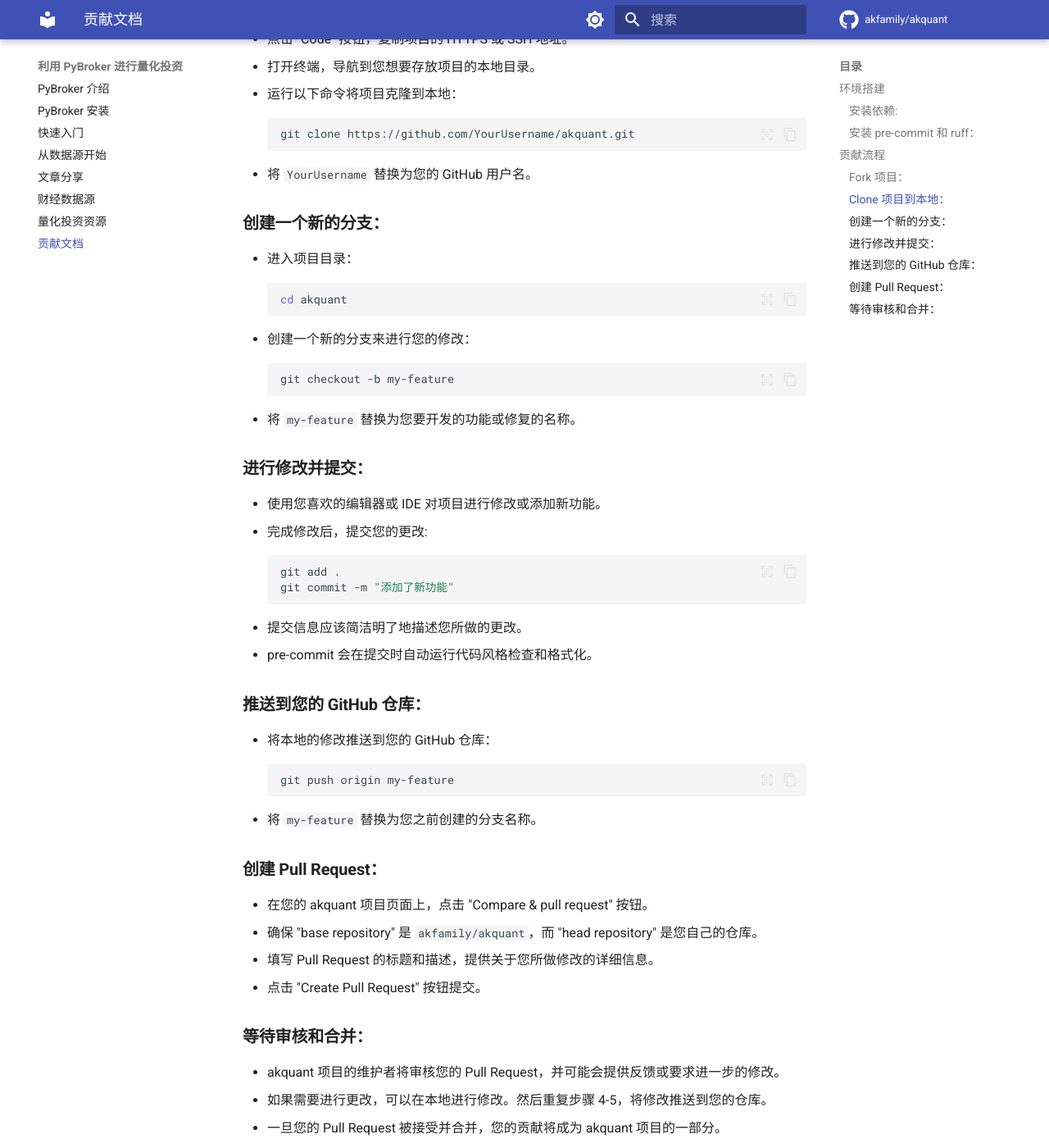
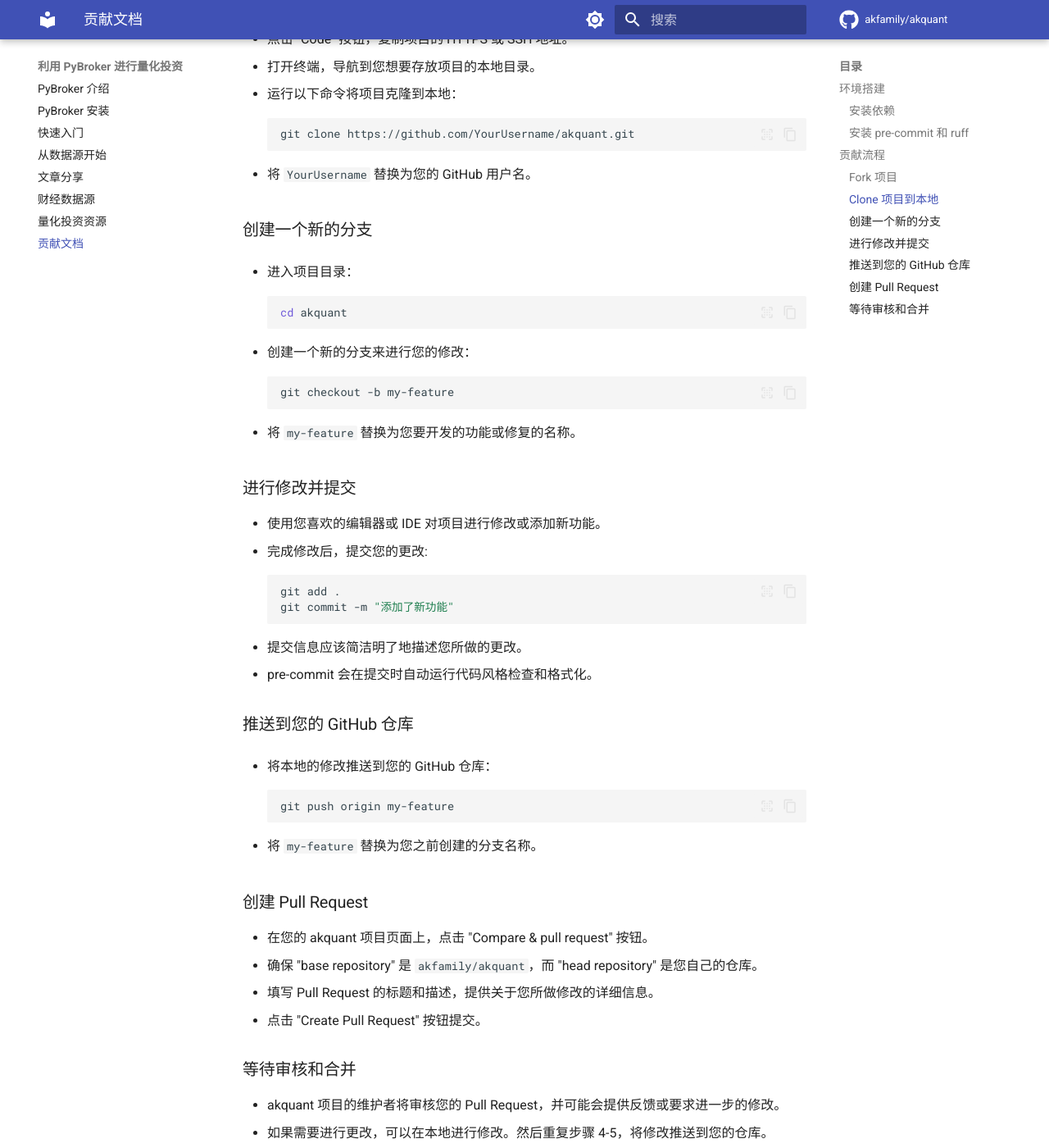
Before and after one commit to xujinzhao/akquant, an MkDocs documentation site: the page built from docs/contributing.md, in a window 1280 px wide and 1400 px high, scrolled down 1021 px. Shown: the whole window at 82% size. Built offline with MkDocs 1.6.1 and Material for MkDocs 9.7.7, drawn with Linux system fonts in a browser that asks for light colours; comment, search, counter and statistics services are not loaded; the version menu is left out; some of the changed text lies outside the part shown.

Commit message:
docs: update docs

````diff
--- a/docs/contributing.md
+++ b/docs/contributing.md
@@ -2,7 +2,7 @@
 
 ## 环境搭建
 
-### **安装依赖:**
+### 安装依赖
 
    - 克隆项目到本地后，进入项目目录。
    - 运行以下命令安装项目依赖：
@@ -11,7 +11,7 @@
      pip install -r requirements.txt
      ```
 
-### **安装 pre-commit 和 ruff：**
+### 安装 pre-commit 和 ruff
 
    - 项目使用 pre-commit 进行代码风格检查和格式化，使用 ruff 进行代码质量检查。
    - 运行以下命令安装 pre-commit 和 ruff：
@@ -27,62 +27,72 @@
 
 ## 贡献流程
 
-### **Fork 项目：**
+### Fork 项目
 
    - 访问 akfamily/akquant 项目的 GitHub 主页：https://github.com/akfamily/akquant
    - 点击页面右上角的 "Fork" 按钮。
    - GitHub 会将项目复制到您自己的账户下，创建一个您可以编辑的副本。
 
-### **Clone 项目到本地：**
+### Clone 项目到本地
 
    - 在您的 GitHub 账户下，进入刚刚 fork 的 akquant 项目。
    - 点击 "Code" 按钮，复制项目的 HTTPS 或 SSH 地址。
    - 打开终端，导航到您想要存放项目的本地目录。
    - 运行以下命令将项目克隆到本地：
+
      ```shell
      git clone https://github.com/YourUsername/akquant.git
      ```
+
    - 将 `YourUsername` 替换为您的 GitHub 用户名。
 
-### **创建一个新的分支：**
+### 创建一个新的分支
 
    - 进入项目目录：
+
      ```shell
      cd akquant
      ```
+
    - 创建一个新的分支来进行您的修改：
+
      ```shell
      git checkout -b my-feature
      ```
+
    - 将 `my-feature` 替换为您要开发的功能或修复的名称。
 
-### **进行修改并提交：**
+### 进行修改并提交
 
    - 使用您喜欢的编辑器或 IDE 对项目进行修改或添加新功能。
    - 完成修改后，提交您的更改:
+
      ```shell
      git add .
      git commit -m "添加了新功能"
      ```
+
    - 提交信息应该简洁明了地描述您所做的更改。
    - pre-commit 会在提交时自动运行代码风格检查和格式化。
 
-### **推送到您的 GitHub 仓库：**
+### 推送到您的 GitHub 仓库
 
    - 将本地的修改推送到您的 GitHub 仓库：
-     ```
+
+     ```shell
      git push origin my-feature
      ```
+
    - 将 `my-feature` 替换为您之前创建的分支名称。
 
-### **创建 Pull Request：**
+### 创建 Pull Request
 
    - 在您的 akquant 项目页面上，点击 "Compare & pull request" 按钮。
    - 确保 "base repository" 是 `akfamily/akquant`，而 "head repository" 是您自己的仓库。
    - 填写 Pull Request 的标题和描述，提供关于您所做修改的详细信息。
    - 点击 "Create Pull Request" 按钮提交。
 
-### **等待审核和合并：**
+### 等待审核和合并
 
    - akquant 项目的维护者将审核您的 Pull Request，并可能会提供反馈或要求进一步的修改。
    - 如果需要进行更改，可以在本地进行修改。然后重复步骤 4-5，将修改推送到您的仓库。
````
